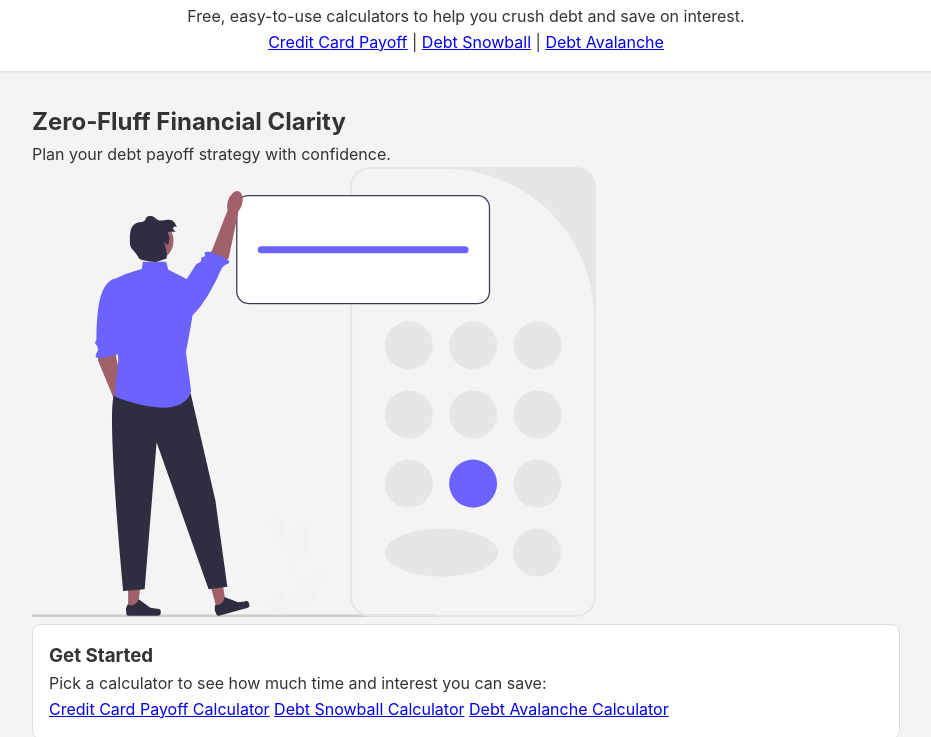
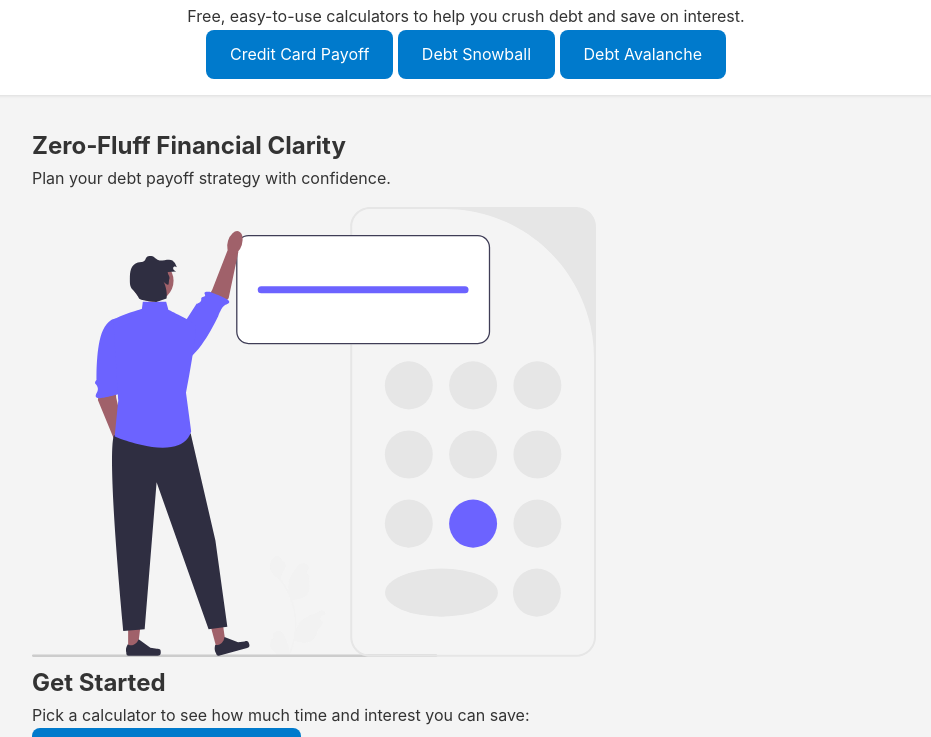
Before and after one commit to blickz55/clearcalc, a website: page index.html in a window 1280 px wide. Shown: the part 63-800 px from the top of the page, without its empty margins (174-1105 px from the left). Drawn offline with Linux system fonts and the light colour scheme.

Commit message:
Restore CTAs & fix Snowball/Avalanche form styling

```diff
--- a/css/style.css
+++ b/css/style.css
@@ -3,7 +3,7 @@
   --primary-hover: #005fa3;
   --background: #f4f4f4;
   --surface: #ffffff;
-  --surface-alt: #fafafb;
+  --surface-alt: #e8eef8;        /* stronger contrast */
   --border: #dddddd;
   --text-color: #333333;
   --error-color: #b00020;
@@ -32,13 +32,27 @@ footer {
   background: var(--surface);
   text-align: center;
   padding: var(--spacing) 0;
-  box-shadow: 0 1px 3px rgba(0, 0, 0, 0.1);
+  box-shadow: 0 1px 3px rgba(0,0,0,0.1);
 }
 
 main {
   max-width: var(--max-content-width);
   margin: 2rem auto;
   padding: 0 var(--spacing);
+}
+
+/* BUTTON-LIKE LINKS */
+a.cta {
+  display: inline-block;
+  background: var(--primary-color);
+  color: #fff;
+  padding: 0.75rem 1.5rem;
+  border-radius: var(--border-radius);
+  text-decoration: none;
+  transition: background 0.2s;
+}
+a.cta:hover {
+  background: var(--primary-hover);
 }
 
 /* Calculator Section */
@@ -54,7 +68,7 @@ section.calculator h2 {
   margin-bottom: var(--field-spacing);
 }
 
-/* Debt Rows */
+/* Debt Rows Container */
 #debtContainer {
   display: flex;
   flex-direction: column;
@@ -67,9 +81,11 @@ section.calculator h2 {
   gap: var(--field-spacing);
   padding: var(--field-spacing);
   border-radius: 4px;
+}
+
+.debt-entry:nth-child(odd) {
   background: var(--surface-alt);
 }
-
 .debt-entry:nth-child(even) {
   background: var(--surface);
 }
@@ -93,13 +109,12 @@ section.calculator h2 {
   flex: 0 0 80px;
 }
 
-/* Actions (buttons) */
+/* Action buttons under form */
 .actions {
   display: flex;
   gap: var(--field-spacing);
   margin-top: var(--spacing);
 }
-
 .actions button {
   flex: 1;
 }
@@ -115,7 +130,6 @@ button {
   cursor: pointer;
   transition: background 0.2s ease;
 }
-
 button:hover {
   background: var(--primary-hover);
 }
@@ -126,7 +140,7 @@ button:hover {
   border: 1px solid var(--border);
   border-radius: var(--border-radius);
   padding: var(--spacing);
-  box-shadow: 0 1px 4px rgba(0, 0, 0, 0.05);
+  box-shadow: 0 1px 4px rgba(0,0,0,0.05);
   margin-top: var(--spacing);
 }
 
--- a/index.html
+++ b/index.html
@@ -11,36 +11,29 @@
     <h1>ClearCalc</h1>
     <p>Free, easy-to-use calculators to help you crush debt and save on interest.</p>
     <nav>
-      <a href="calculators/credit-card-payoff.html">Credit Card Payoff</a> |
-      <a href="calculators/debt-snowball.html">Debt Snowball</a> |
-      <a href="calculators/debt-avalanche.html">Debt Avalanche</a>
+      <a class="cta" href="calculators/credit-card-payoff.html">Credit Card Payoff</a>
+      <a class="cta" href="calculators/debt-snowball.html">Debt Snowball</a>
+      <a class="cta" href="calculators/debt-avalanche.html">Debt Avalanche</a>
     </nav>
   </header>
 
   <main>
-    <!-- HERO -->
-    <section class="hero">
-      <div class="hero-text">
-        <h2>Zero‑Fluff Financial Clarity</h2>
-        <p>Plan your debt payoff strategy with confidence.</p>
-      </div>
-      <div class="hero-image">
-        <img src="assets/hero.svg" alt="Person using a calculator illustration" />
-      </div>
+    <section class="featured">
+      <h2>Zero‑Fluff Financial Clarity</h2>
+      <p>Plan your debt payoff strategy with confidence.</p>
+      <img src="assets/hero.svg" alt="Calculator illustration" style="max-width:100%;margin-top:1rem;">
     </section>
 
-    <!-- GET STARTED -->
-    <section class="calculator">
-      <h3>Get Started</h3>
+    <section class="featured">
+      <h2>Get Started</h2>
       <p>Pick a calculator to see how much time and interest you can save:</p>
-      <div class="cta-grid">
-        <a class="button" href="calculators/credit-card-payoff.html">Credit Card Payoff Calculator</a>
-        <a class="button" href="calculators/debt-snowball.html">Debt Snowball Calculator</a>
-        <a class="button" href="calculators/debt-avalanche.html">Debt Avalanche Calculator</a>
-      </div>
+      <ul>
+        <li><a class="cta" href="calculators/credit-card-payoff.html">Credit Card Payoff Calculator</a></li>
+        <li><a class="cta" href="calculators/debt-snowball.html">Debt Snowball Calculator</a></li>
+        <li><a class="cta" href="calculators/debt-avalanche.html">Debt Avalanche Calculator</a></li>
+      </ul>
     </section>
 
-    <!-- WHY -->
     <section class="about">
       <h2>Why ClearCalc?</h2>
       <p>
```
Also changed, not shown: calculators/debt-avalanche.html (+8 -11 lines), calculators/debt-snowball.html (+8 -11 lines).
